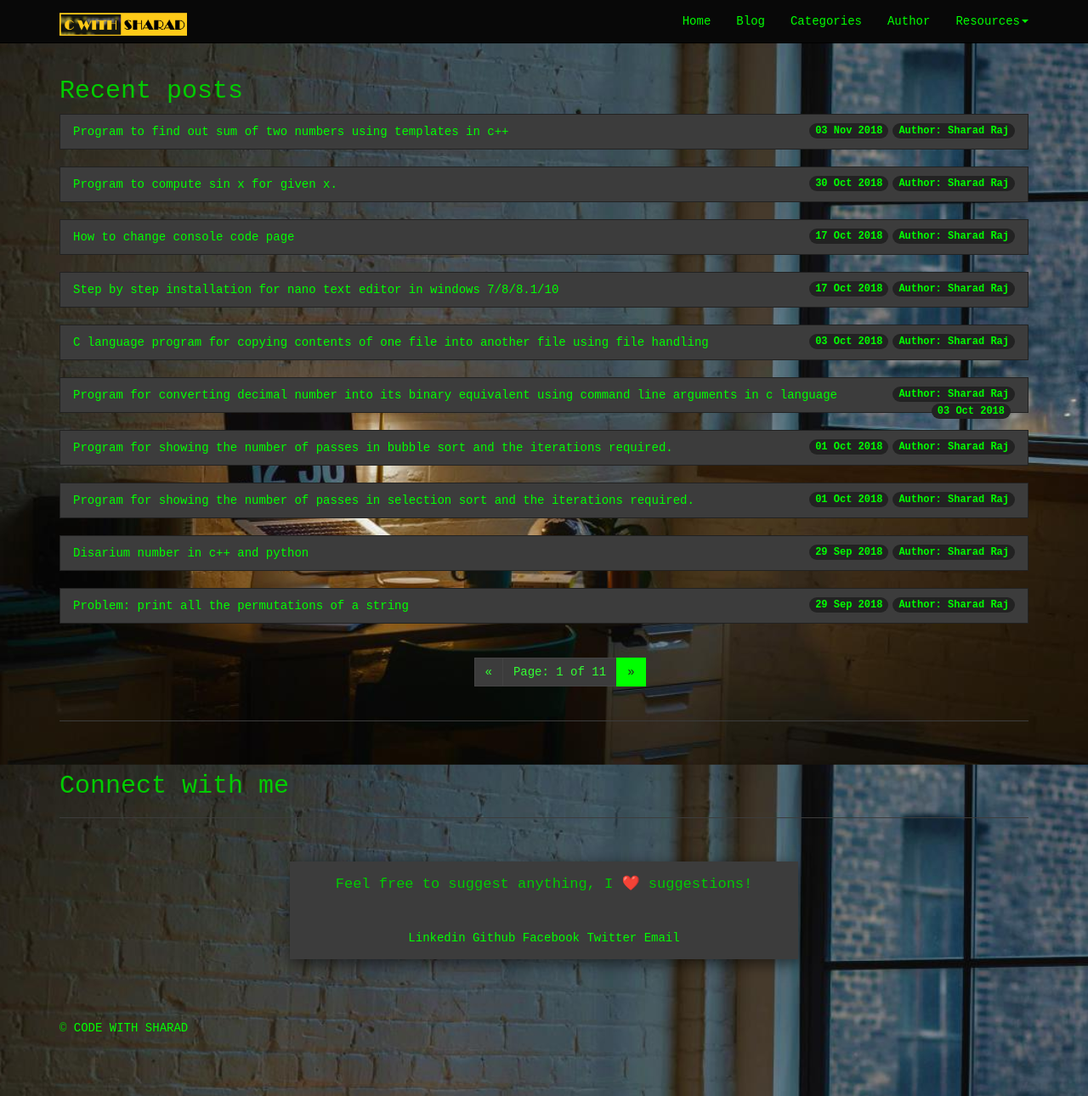
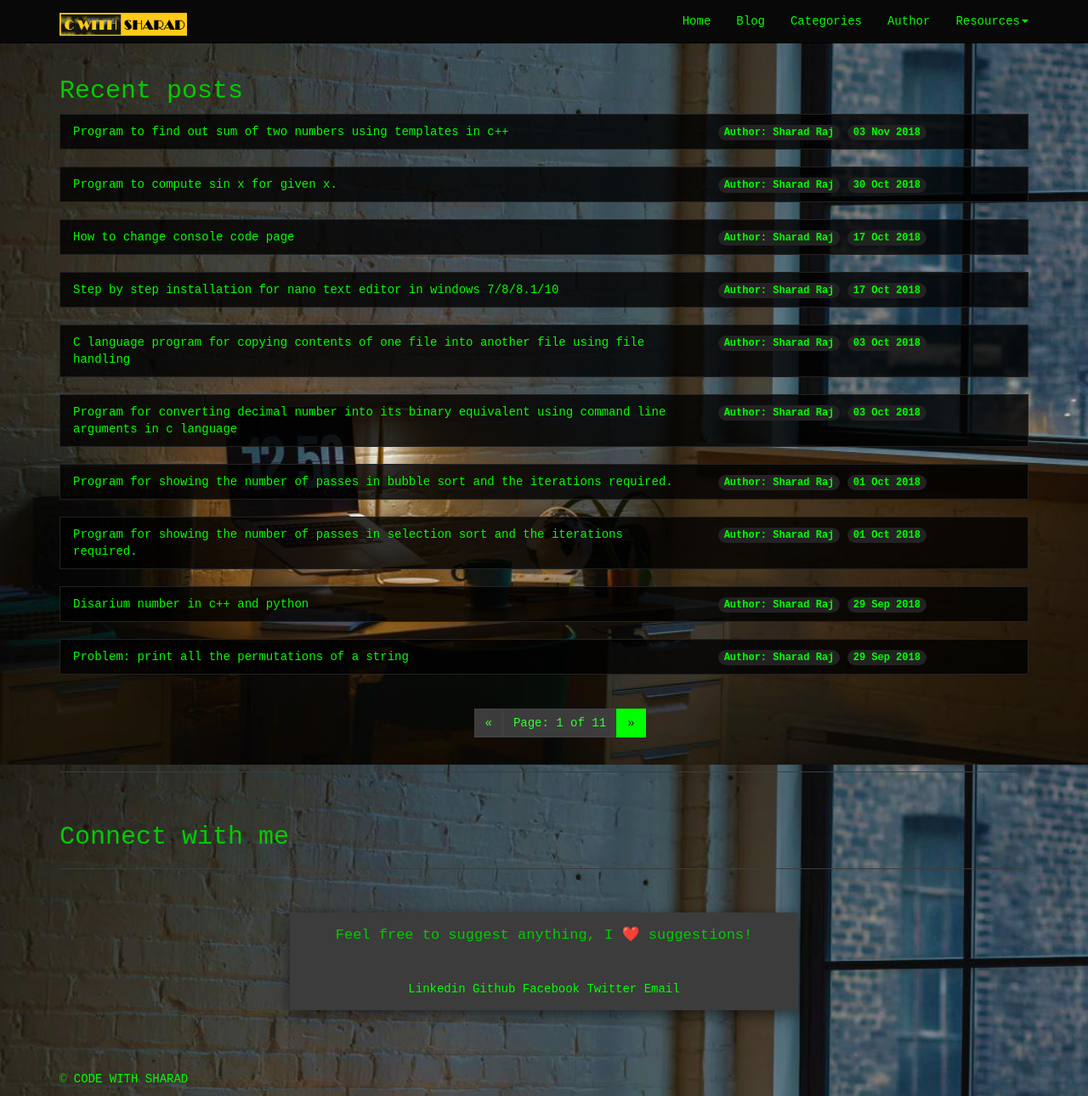
Before and after one commit to cwithsharad/cwithsharad.github.io, a Jekyll site: the page built from blog/index.html, in a window 1280 px wide. Shown: the whole page at 85% size. Built offline with Jekyll 4.4.1, drawn with Linux system fonts in a browser that asks for light colours; emoji names are drawn with the system emoji font; the list of posts is cut into pages by our own code.

Commit message:
Update index.html

```diff
--- a/blog/index.html
+++ b/blog/index.html
@@ -14,10 +14,16 @@
 	{% for post in paginator.posts %}
 		<div class="col-lg-12" >
 			<ul class="list-group">
-				<li class="list-group-item">
+				<li class="list-group-item" style="background:rgb(0,0,0,0.8)!important">
+<div class="row">
+	<div class="col-lg-8" >
 						<a href="{{post.url}}">{{ post.title | capitalize }}</a>
+	</div>
+	<div class="col-lg-4" >
 						<span class="badge">Author: {{ post.author }}</span>
 						<span class="badge">{{post.date|date_to_string}}</span>
+	</div>
+</div>
 				</li>
 			</ul>
 		</div>
```
